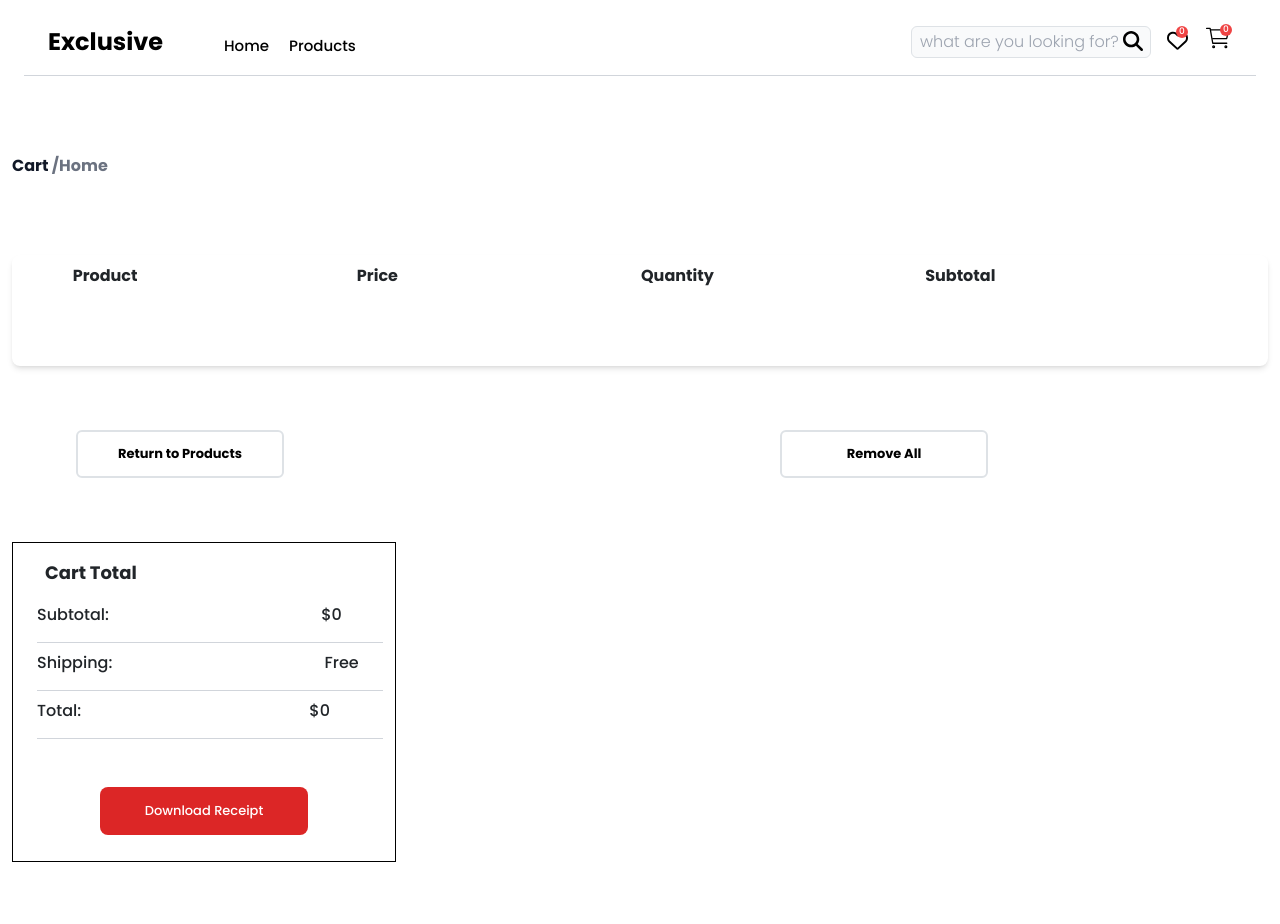
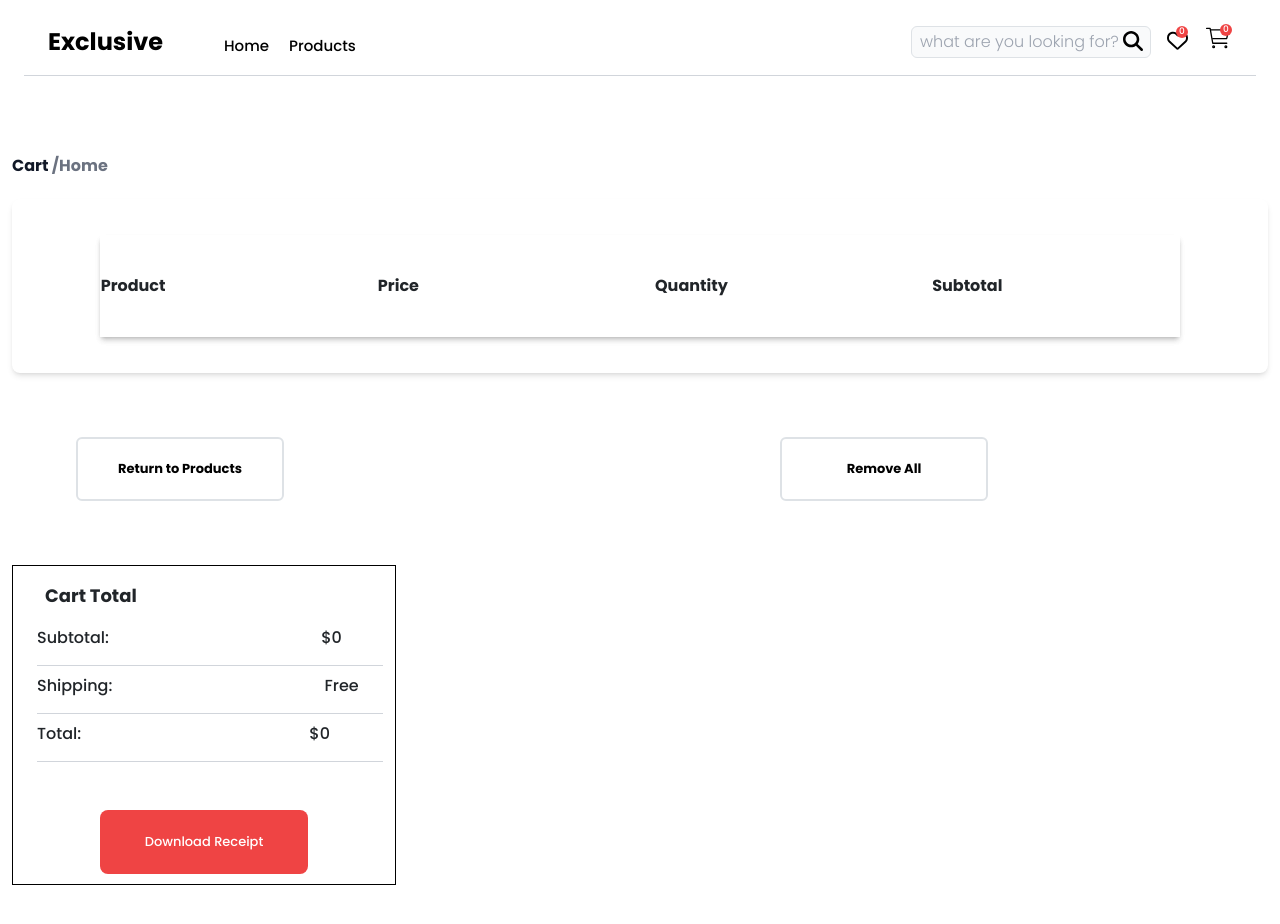
Before and after one commit to Rimsha23/Exclusive-e-commerce-website-react-js-redux-toolkit, a React (Create React App) app: page /cart in a window 1280 px wide. Shown: the top 924 px of the page. Built offline with nearby package versions, Linux system fonts and the light colour scheme; the HTML template or start-up script is replaced by a standard one.

Commit message:
Edited UI

```diff
--- a/src/components/Button/index.js
+++ b/src/components/Button/index.js
@@ -1,6 +1,6 @@
 import React from "react";
 const variants = {
-    'red': 'bg-red-600 text-white font-poppins text-center hover:enabled:bg-red-500 hover:border  hover:border-4 hover:border-gray-800 rounded-lg',
+    'red': 'bg-red-500 text-white font-poppins text-center hover:enabled:bg-red-400 hover:border  hover:border-4 hover:border-gray-800 rounded-lg',
     'black': 'bg-black text-white font-poppins text-center hover:enabled:bg-gray-800 hover:border  hover:border-4 hover:border-gray-800 rounded-md',
     'white': 'bg-white text-black font-poppins text-center font-semibold border border-2 border-neutral-900 hover:bg-gray-300  hover:border-4 hover:border-gray-800 rounded-md',
 }
@@ -8,7 +8,7 @@ const variants = {
 const sizes = {
     'small': 'px-1 py-2 text-xs hover:text-xs',
     'medium': 'px-2 py-2 text-sm',
-    'large': 'px-2 py-1 text-[13px] w-52 h-12 ',
+    'large': 'px-2 py-1 text-[13px] w-52 h-16 ',
     'full': 'px-2 py-1 text-[13px]  h-10 w-full'
 
 }
--- a/src/components/ProductCard/index.js
+++ b/src/components/ProductCard/index.js
@@ -15,8 +15,8 @@ const ProductCard = ({ product }) => {
     dispatch(addToFavourites(product))
   }
   return (
-    <div className="max-w-xs rounded shadow-md m-4 w-60 h-80 font-poppins ">
-      <div className="relative">
+    <div className="max-w-xs rounded  m-4 w-60 h-80 font-poppins ">
+      <div className="relative bg-gray-200">
         <img className="w-full h-52" src={image} alt={title} />
         <div className="absolute w-12 h-5 top-0 left-0 bg-red-600 text-white text-center text-[10px] rounded-md p-1">
           -{discountInPercentage}%
--- a/src/components/ProductCardHome/index.js
+++ b/src/components/ProductCardHome/index.js
@@ -14,7 +14,7 @@ const ProductCardHome = ({ product }) => {
 
   return (
     <div className="max-w-xs rounded  m-4 w-60 h-76  font-poppins">
-      <div className="relative  h-48 ">
+      <div className="relative  h-48 bg-gray-200 ">
         <img className="w-full h-44" src={image} alt={title} />
         <div className="absolute w-12 h-5 top-0 left-0 bg-red-600 text-white text-center text-[10px] rounded-md p-1">
           -{discountInPercentage}%
@@ -28,7 +28,7 @@ const ProductCardHome = ({ product }) => {
         </div>
       </div>
       <div className="">
-        <h3 className="font-medium pl-1 text-[17px] text-gray-900 mb-2">{title}</h3>
+        <h3 className="font-medium pl-1 text-[17px] text-gray-900 pt-2">{title}</h3>
       </div>
       <div className="px-1 pb-3 flex flex-row">
         <p className="text-red-600 pl-1 text-[13px] font-medium">
--- a/src/components/cartItems/index.js
+++ b/src/components/cartItems/index.js
@@ -1,9 +1,8 @@
-import React, { useState } from "react";
+import React from "react";
 import { useSelector } from "react-redux/es/hooks/useSelector";
 import { useDispatch } from "react-redux";
 import { removeItemFromCart, updateCartItemQuantity } from "../../redux/cart/cartSlice";
 const CartItem = () => {
-  const [isHovered, setIsHovered] = useState(false);
   const dispatch = useDispatch();
   const handleQuantityChange = (id, e) => {
     const newQuantity = parseInt(e.target.value, 10);
@@ -16,55 +15,56 @@ const CartItem = () => {
   };
   const cart = useSelector((state) => state.cart.items)
   const calculateSubtotal = (item) => item.newPrice * item.quantity;
+
   return (
     <div className="cart-item font-poppins flex items-center bg-white rounded-lg shadow-md p-2 mb-4">
-      <table className="w-11/12 mx-auto table-auto">
-        <thead className='mb-4 gap-8'>
-          <tr >
-            <th className="w-1/4 " style={{ textAlign: 'left', paddingBottom: '70px' }}>Product</th>
-            <th className="w-1/4 " style={{ textAlign: 'left', paddingBottom: '70px' }}>Price</th>
-            <th className="w-1/4 " style={{ textAlign: 'left', paddingBottom: '70px' }}>Quantity</th>
-            <th className="w-1/4" style={{ textAlign: 'left', paddingBottom: '70px' }}>Subtotal</th>
+      <table className="w-11/12 mx-auto table-auto border-separate border-spacing-7">
+        <thead className='mb-4 gap-8 pb-[60px] shadow-md'>
+          <tr className="shadow-md h-[102px]" >
+            <th className="w-1/4 " >Product</th>
+            <th className="w-1/4 ">Price</th>
+            <th className="w-1/4 " >Quantity</th>
+            <th className="w-1/4">Subtotal</th>
           </tr>
         </thead>
-        <tbody>
+        <tbody className="shadow-md">
           {cart.map((item, index) => (
-            <tr key={item.id}
-              onMouseEnter={() => setIsHovered(true)}
-              onMouseLeave={() => setIsHovered(false)}
+            <tr className="shadow-md h-[80px]" key={item.id}
+
             >
-              <td className="table-cell" style={{ textAlign: 'left', paddingBottom: '70px' }}>
-                <div className="flex items-center">
+              <td className="table-cell">
+                <div className="flex relative items-center group">
+                <img
+                    src={item.image}
+                    alt={item.title}
+                    className="w-[70px] h-[50px] "
+                    />
                   <button
-                    className={`text-red-500 hover:text-red-800 ${isHovered ? 'd-block' : 'hidden'}`}
+                    className={`text-red-500 hover:text-red-800 absolute left-0 top-0`}
                     onClick={() => handleRemoveItem(index)}
                   >
-                    <span >
+                    <span className='hidden group-hover:block' >
                       <svg xmlns="http://www.w3.org/2000/svg" width="24" height="24" viewBox="0 0 24 24" fill="none">
                         <circle cx="12" cy="12" r="9" fill="#DB4444" />
                         <path d="M9 15L12 12M15 9L11.9994 12M11.9994 12L9 9M12 12L15 15" stroke="white" stroke-width="2" stroke-linecap="round" stroke-linejoin="round" />
                       </svg>
                     </span>
                   </button>
-                  <img
-                    src={item.image}
-                    alt={item.title}
-                    className="w-12 h-12 "
-                  />
+
                   <span className="ml-2">{item.title}</span>
                 </div>
               </td>
 
-              <td style={{ textAlign: 'left', paddingBottom: '70px' }}>${item.newPrice}</td>
-              <td style={{ textAlign: 'left', paddingBottom: '70px' }}>
+              <td>${item.newPrice}</td>
+              <td >
                 <input
                   type="number"
                   value={item.quantity}
-                  className='h-6 w-16'
+                  className='h-6 w-16 border-[2px] border-gray-500'
                   onChange={(e) => handleQuantityChange(item.id, e)}
                 />
               </td>
-              <td style={{ textAlign: 'left', paddingBottom: '70px' }}>${calculateSubtotal(item)}</td>
+              <td >${calculateSubtotal(item)}</td>
             </tr>
           ))}
         </tbody>
--- a/src/pages/CartPage/index.js
+++ b/src/pages/CartPage/index.js
@@ -39,7 +39,7 @@ const CartPage = () => {
     <div className="container mx-auto font-poppins ">
       <Navbar />
 
-      <div className='mt-20 mb-20'>
+      <div className='mt-20 mb-6'>
         <h2 className="text-[16px] font-semibold mb-4 text-gray-900">Cart <span className='text-gray-500'>/Home</span></h2>
       </div>
       <div id='cart-page'>
```
